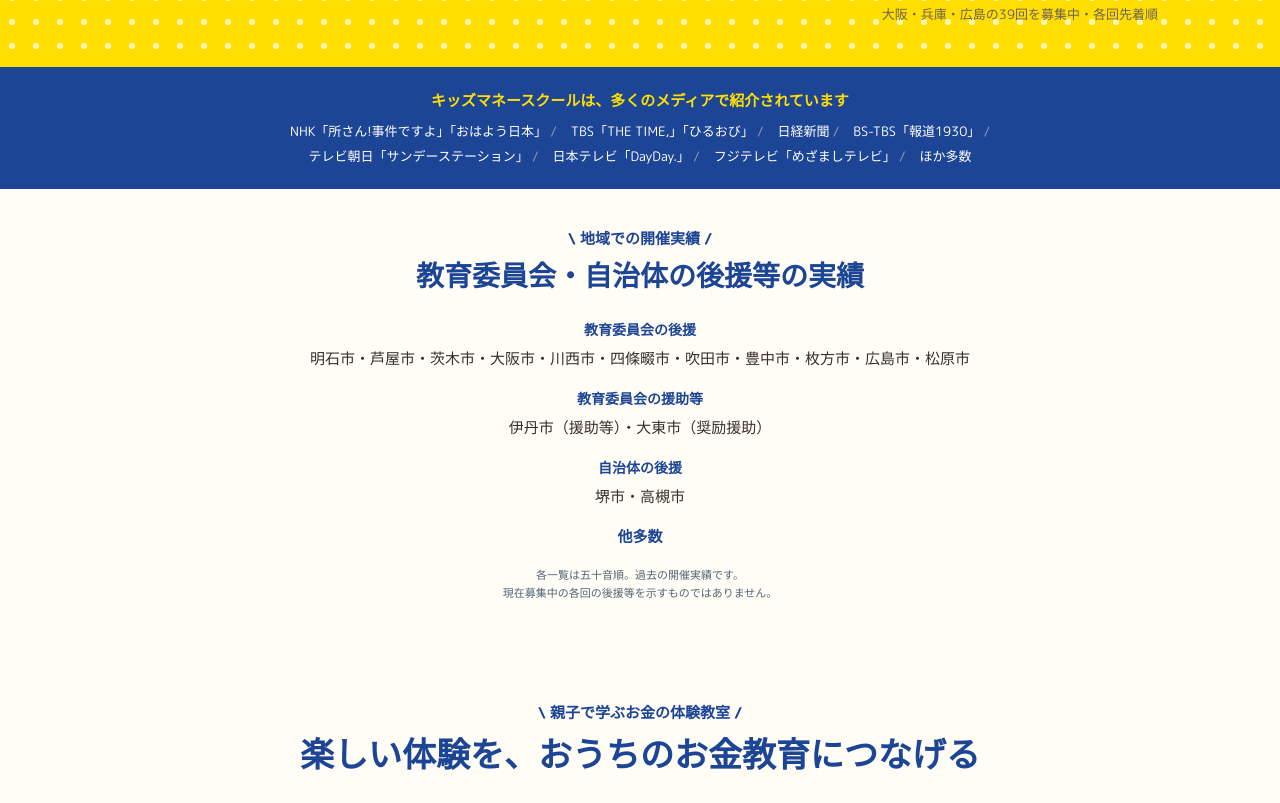
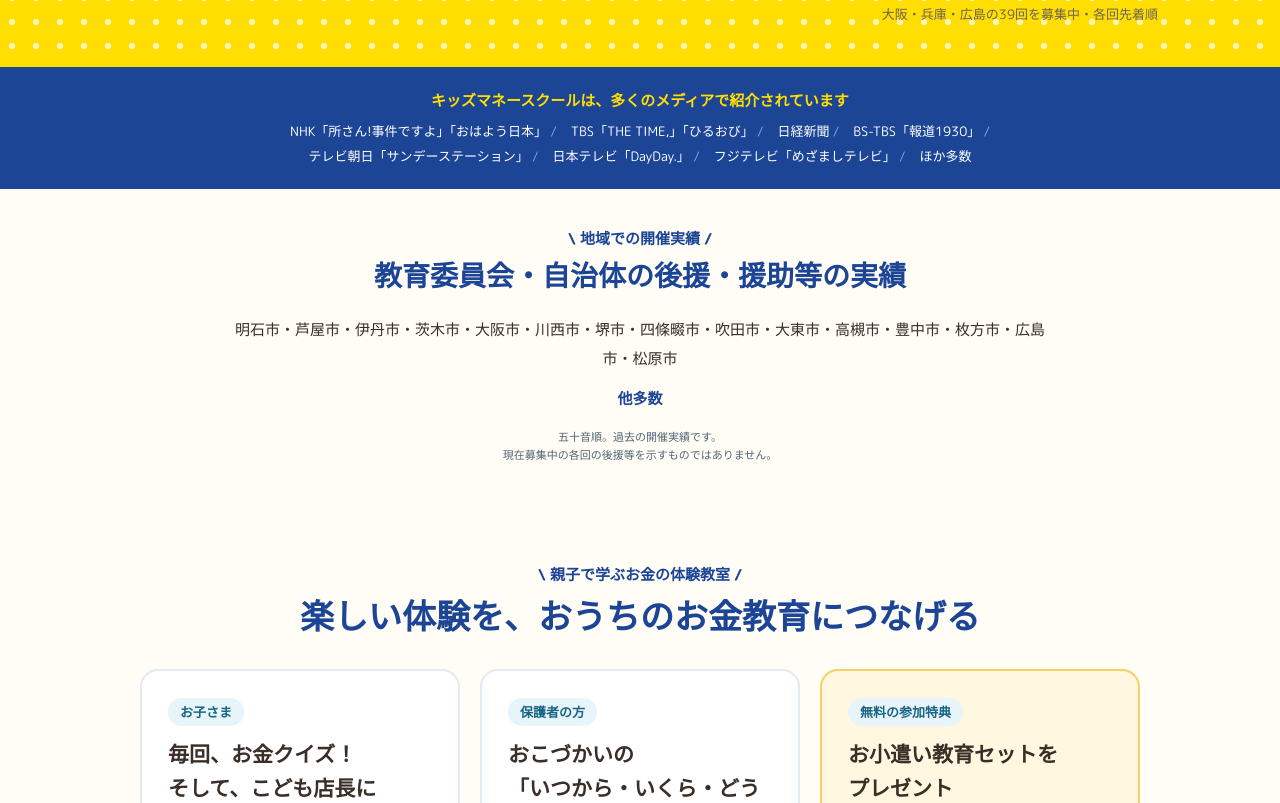
Before and after one commit to kidsmoney-beginner/omise-gokko, a plain HTML site: page index.html in a window 1280 px wide. Shown: the part 587-1390 px from the top of the page. Drawn offline with Linux system fonts and the light colour scheme; a web font is replaced by a local one.

Commit message:
後援・援助を区分せず一つの五十音順一覧に統合

```diff
--- a/index.html
+++ b/index.html
@@ -8,7 +8,7 @@
 <link rel="preconnect" href="https://fonts.googleapis.com">
 <link rel="preconnect" href="https://fonts.gstatic.com" crossorigin>
 <link href="https://fonts.googleapis.com/css2?family=M+PLUS+Rounded+1c:wght@400;500;700;800&family=Zen+Maru+Gothic:wght@700;900&display=swap" rel="stylesheet">
-<link rel="stylesheet" href="style.css?v=20261023-support-compact">
+<link rel="stylesheet" href="style.css?v=20261023-support-unified">
 <meta property="og:type" content="website">
 <meta property="og:title" content="おみせやさんごっこ ビギナークラス">
 <meta property="og:description" content="お金の価値観は、小さいうちの体験で育つ。こども店長になって、お金と「ありがとう」の関係を体験する約60〜70分。はじめてのキッズマネースクールはビギナークラスから。参加費無料。">
@@ -1581,14 +1581,12 @@
 
   <section class="section support support--compact" id="organizer">
     <p class="eyebrow">地域での開催実績</p>
-    <h2 class="section__title">教育委員会・自治体の<br class="sp">後援等の実績</h2>
+    <h2 class="section__title">教育委員会・自治体の<br class="sp">後援・援助等の実績</h2>
     <div class="support-text">
-      <p><b>教育委員会の後援</b><br>明石市・芦屋市・茨木市・大阪市・川西市・四條畷市・吹田市・豊中市・枚方市・広島市・松原市</p>
-      <p><b>教育委員会の援助等</b><br>伊丹市（援助等）・大東市（奨励援助）</p>
-      <p><b>自治体の後援</b><br>堺市・高槻市</p>
+      <p>明石市・芦屋市・伊丹市・茨木市・大阪市・川西市・堺市・四條畷市・吹田市・大東市・高槻市・豊中市・枚方市・広島市・松原市</p>
       <p class="support-other">他多数</p>
     </div>
-    <p class="support-note">各一覧は五十音順。過去の開催実績です。<br>現在募集中の各回の後援等を示すものではありません。</p>
+    <p class="support-note">五十音順。過去の開催実績です。<br>現在募集中の各回の後援等を示すものではありません。</p>
   </section>
 
 <section class="section benefits" id="why">
@@ -1829,6 +1827,6 @@
 </div>
 
 <script src="schedule-data.js"></script>
-<script src="script.js?v=20261023-support-compact"></script>
+<script src="script.js?v=20261023-support-unified"></script>
 </body>
 </html>
```
